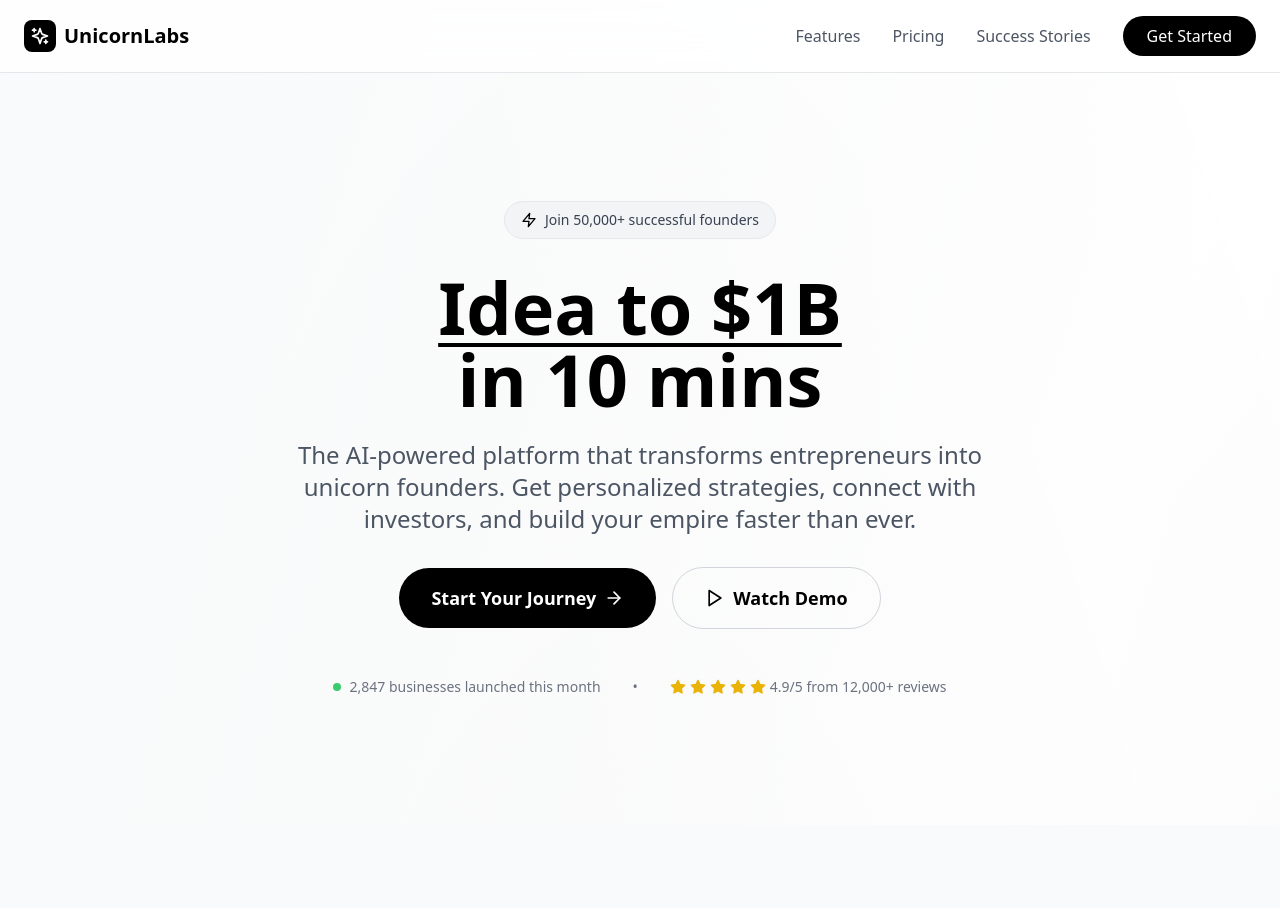
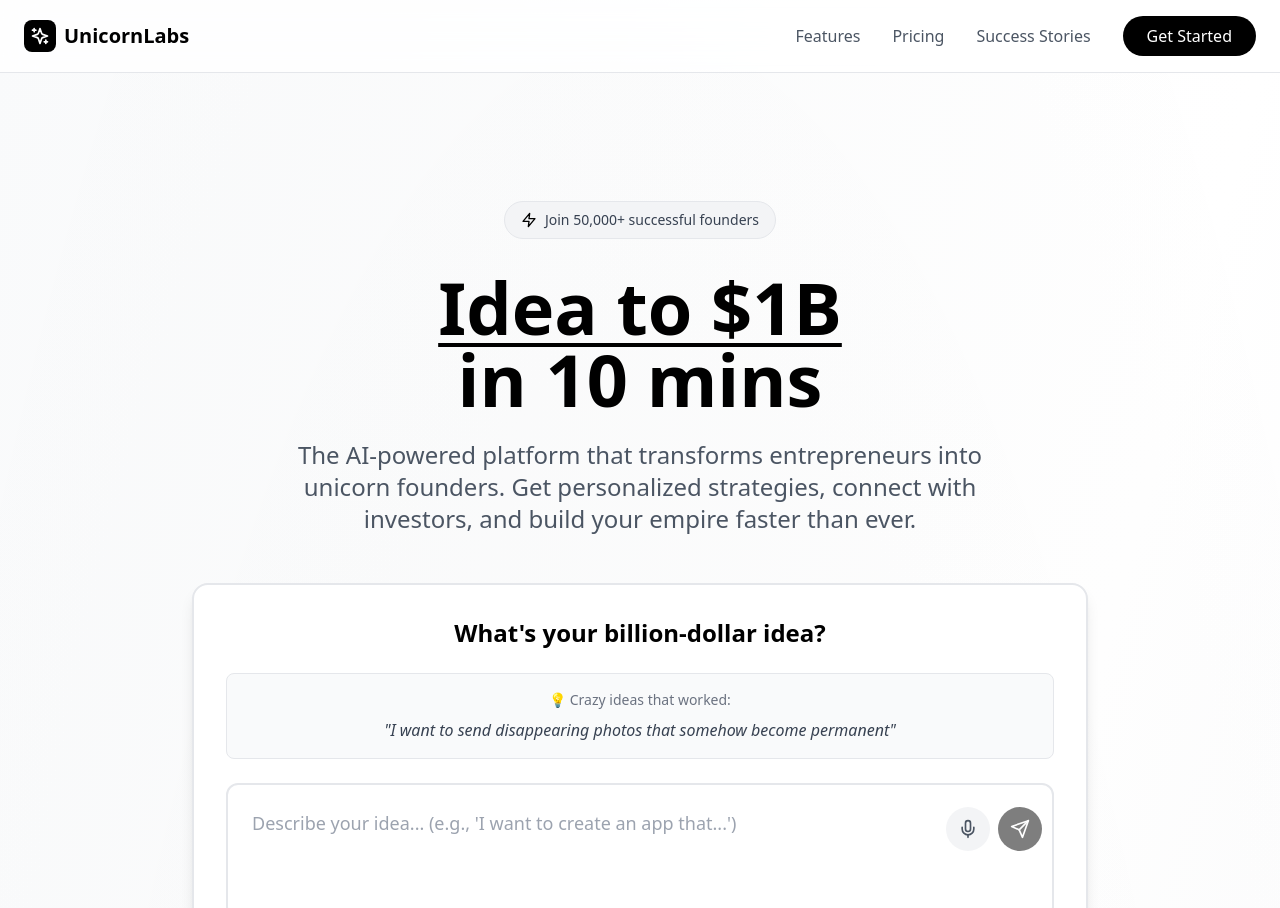
Before and after one commit to learesong/unicorn-labs-ui, a React (Vite) app: page / in a window 1280 px wide. Shown: the top 908 px of the page. Built offline with nearby package versions, Linux system fonts and the light colour scheme.

Commit message:
Add Hero Input with Funny Examples

```diff
--- a/src/App.tsx
+++ b/src/App.tsx
@@ -17,13 +17,29 @@ import {
   DollarSign,
   BarChart3,
   Shield,
-  MessageSquare
+  MessageSquare,
+  Mic,
+  Send
 } from 'lucide-react';
 
 function App() {
   const [isMenuOpen, setIsMenuOpen] = useState(false);
   const [activeTestimonial, setActiveTestimonial] = useState(0);
   const [showDemo, setShowDemo] = useState(false);
+  const [ideaInput, setIdeaInput] = useState('');
+  const [currentExampleIndex, setCurrentExampleIndex] = useState(0);
+  const [isListening, setIsListening] = useState(false);
+
+  const exampleIdeas = [
+    "I want to sleep in other people's houses and pay them for it",
+    "What if we let strangers drive other strangers around for money?",
+    "I want to send disappearing photos that somehow become permanent",
+    "Let's make a website where people argue about everything",
+    "What if we made people pay monthly to watch TV shows?",
+    "I want to sell books online... and then everything else",
+    "Let's make a social network but only for college students",
+    "What if we let people rent movies through the mail?"
+  ];
 
   useEffect(() => {
     const interval = setInterval(() => {
@@ -31,6 +47,46 @@ function App() {
     }, 4000);
     return () => clearInterval(interval);
   }, []);
+
+  useEffect(() => {
+    const interval = setInterval(() => {
+      setCurrentExampleIndex((prev) => (prev + 1) % exampleIdeas.length);
+    }, 3000);
+    return () => clearInterval(interval);
+  }, []);
+
+  const handleVoiceInput = () => {
+    if ('webkitSpeechRecognition' in window || 'SpeechRecognition' in window) {
+      const SpeechRecognition = window.webkitSpeechRecognition || window.SpeechRecognition;
+      const recognition = new SpeechRecognition();
+
+      recognition.continuous = false;
+      recognition.interimResults = false;
+      recognition.lang = 'en-US';
+
+      recognition.onstart = () => {
+        setIsListening(true);
+      };
+
+      recognition.onresult = (event) => {
+        const transcript = event.results[0][0].transcript;
+        setIdeaInput(transcript);
+        setIsListening(false);
+      };
+
+      recognition.onerror = () => {
+        setIsListening(false);
+      };
+
+      recognition.onend = () => {
+        setIsListening(false);
+      };
+
+      recognition.start();
+    } else {
+      alert('Speech recognition not supported in this browser');
+    }
+  };
 
   const testimonials = [
     {
@@ -200,22 +256,66 @@ function App() {
             in 10 mins
           </h1>
 
-          <p className="text-xl md:text-2xl text-gray-600 mb-8 max-w-3xl mx-auto leading-relaxed">
+          <p className="text-xl md:text-2xl text-gray-600 mb-12 max-w-3xl mx-auto leading-relaxed">
             The AI-powered platform that transforms entrepreneurs into unicorn founders.
             Get personalized strategies, connect with investors, and build your empire faster than ever.
           </p>
+
+          {/* Idea Input Section */}
+          <div className="max-w-4xl mx-auto mb-12">
+            <div className="bg-white rounded-2xl border-2 border-gray-200 p-8 shadow-lg">
+              <h3 className="text-2xl font-bold mb-6 text-black">What's your billion-dollar idea?</h3>
+
+              {/* Example Ideas Carousel */}
+              <div className="mb-6 p-4 bg-gray-50 rounded-lg border border-gray-200">
+                <div className="text-sm text-gray-500 mb-2">💡 Crazy ideas that worked:</div>
+                <div className="text-gray-700 italic min-h-[24px] transition-all duration-500">
+                  "{exampleIdeas[currentExampleIndex]}"
+                </div>
+              </div>
+
+              {/* Input Field */}
+              <div className="relative">
+                <textarea
+                  value={ideaInput}
+                  onChange={(e) => setIdeaInput(e.target.value)}
+                  placeholder="Describe your idea... (e.g., 'I want to create an app that...')"
+                  className="w-full p-6 pr-24 border-2 border-gray-200 rounded-xl text-lg resize-none focus:border-black focus:outline-none transition-colors"
+                  rows={3}
+                />
+
+                {/* Voice Input Button */}
+                <button
+                  onClick={handleVoiceInput}
+                  className={`absolute right-16 top-6 p-3 rounded-full transition-all ${
+                    isListening
+                      ? 'bg-red-500 text-white animate-pulse'
+                      : 'bg-gray-100 text-gray-600 hover:bg-gray-200'
+                  }`}
+                  title="Voice input"
+                >
+                  <Mic className="w-5 h-5" />
+                </button>
+
+                {/* Submit Button */}
+                <button
+                  className="absolute right-3 top-6 p-3 bg-black text-white rounded-full hover:bg-gray-800 transition-all hover:shadow-lg disabled:opacity-50 disabled:cursor-not-allowed"
+                  disabled={!ideaInput.trim()}
+                >
+                  <Send className="w-5 h-5" />
+                </button>
+              </div>
+
+              <div className="mt-4 text-sm text-gray-500 text-center">
+                Our AI will analyze your idea and create a custom roadmap to $10M+ revenue
+              </div>
+            </div>
+          </div>
 
           <div className="flex flex-col sm:flex-row items-center justify-center gap-4 mb-12">
             <button className="group bg-black text-white px-8 py-4 rounded-full text-lg font-semibold hover:bg-gray-800 transition-all hover:shadow-lg flex items-center space-x-2">
               <span>Start Your Journey</span>
               <ArrowRight className="w-5 h-5 group-hover:translate-x-1 transition-transform" />
-            </button>
-            <button
-              onClick={() => setShowDemo(true)}
-              className="group border border-gray-300 px-8 py-4 rounded-full text-lg font-semibold hover:border-black hover:bg-gray-50 transition-colors flex items-center space-x-2"
-            >
-              <Play className="w-5 h-5" />
-              <span>Watch Demo</span>
             </button>
           </div>
 
@@ -266,6 +366,17 @@ function App() {
                 <p className="text-gray-600 leading-relaxed">{feature.description}</p>
               </div>
             ))}
+          </div>
+
+          {/* Watch Demo Button - Moved Here */}
+          <div className="text-center mt-16">
+            <button
+              onClick={() => setShowDemo(true)}
+              className="group border border-gray-300 px-8 py-4 rounded-full text-lg font-semibold hover:border-black hover:bg-white transition-colors flex items-center space-x-2 mx-auto"
+            >
+              <Play className="w-5 h-5" />
+              <span>Watch Demo</span>
+            </button>
           </div>
         </div>
       </section>
```
